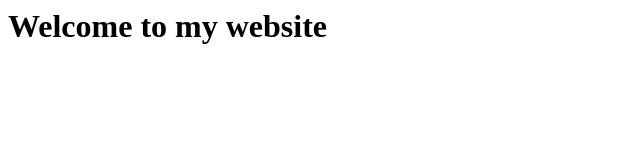
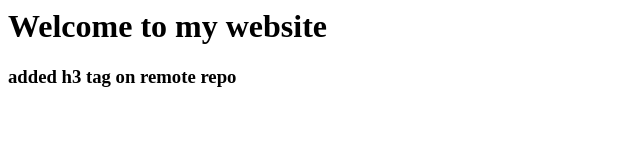
Before and after one commit to warang26/my-first-web, a plain HTML site: page index.html in a window 1280 px wide. Shown: the whole page, without its empty margins (0-640 px from the left). Drawn offline with Linux system fonts and the light colour scheme.

Commit message:
Update index.html

```diff
--- a/index.html
+++ b/index.html
@@ -6,5 +6,6 @@
   </head>
   <body>
     <h1>Welcome to my website</h1>
+    <h3>added h3 tag on remote repo</h3>
   </body>
 </html>
```
